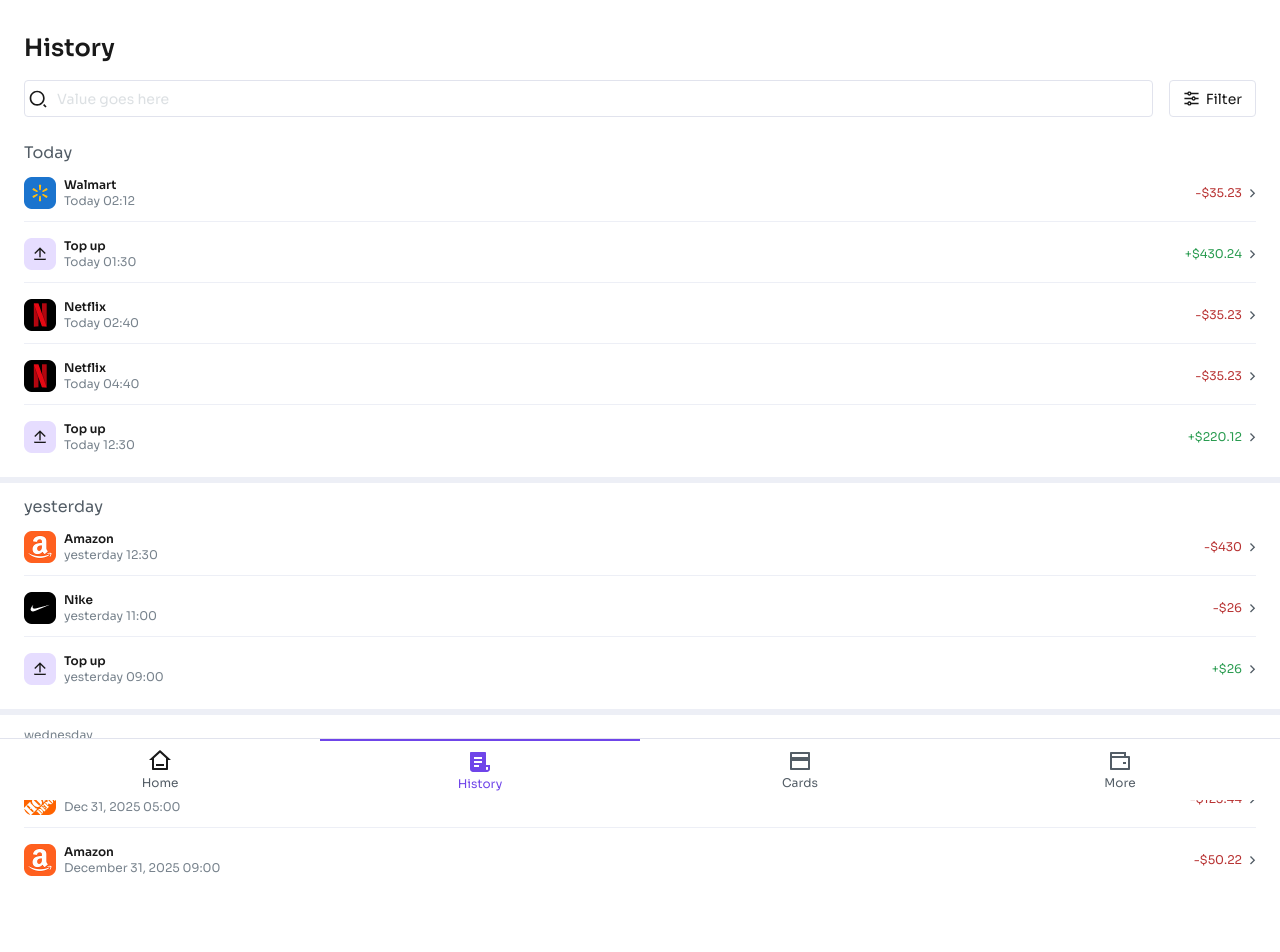
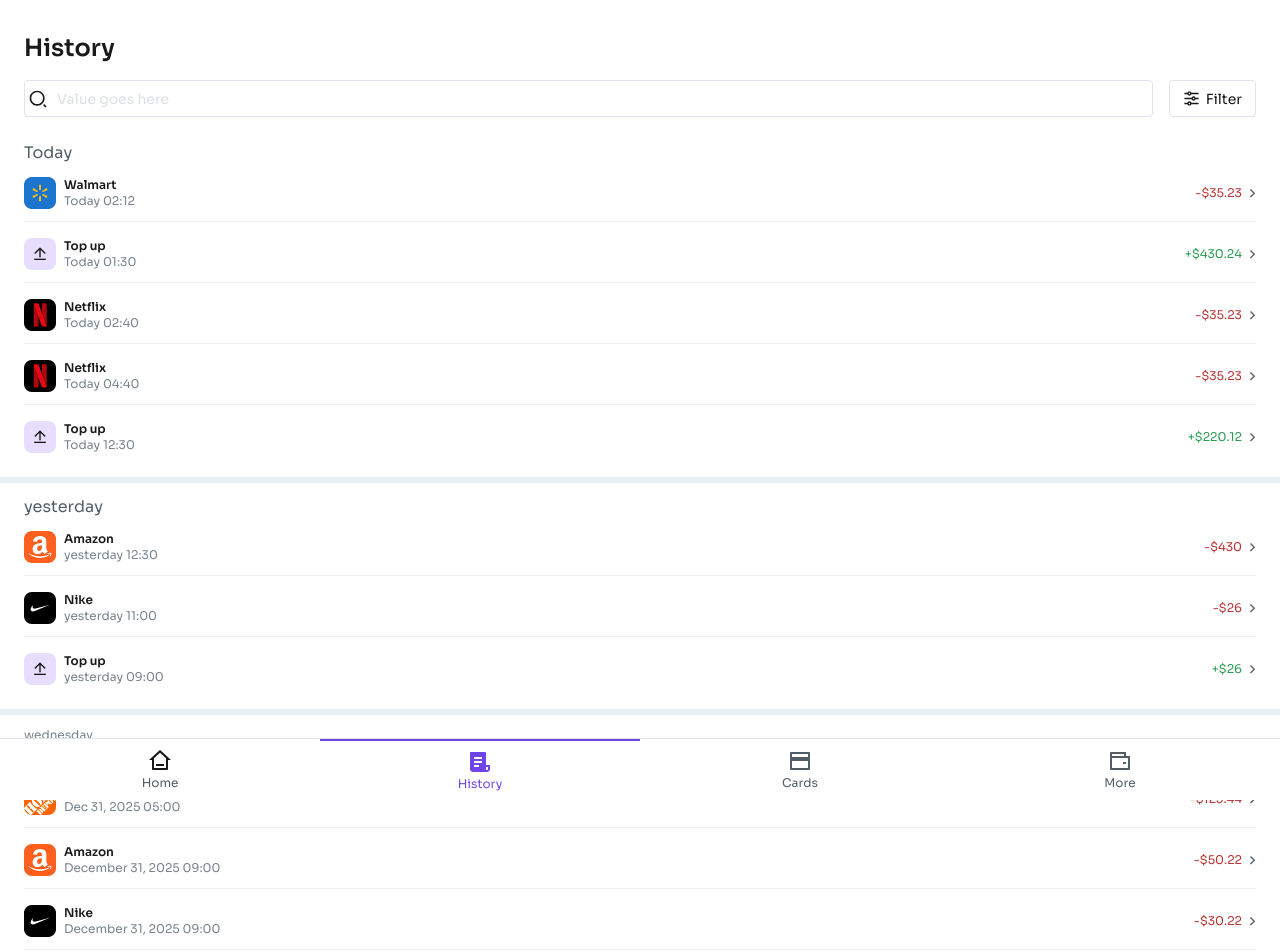
Before and after one commit to adetomiwa-esq/akinola-kehinde-tap-n-pay, a React (Vite) app: page /history in a window 1280 px wide. Shown: the top 952 px of the page. Built offline with nearby package versions, Linux system fonts and the light colour scheme; sample sign-in values are in the browser's storage.

Commit message:
feat: add feature to control mapping and filtering of transactions to remove the border bottom of the last item when searching or filtering

```diff
--- a/src/components/MockData.ts
+++ b/src/components/MockData.ts
@@ -173,7 +173,7 @@
       time: "05:00"
     },
     {
-      id: "tx_104",
+      id: "tx_110",
       amount: 50.22,
       currency: "$",
       type: "transfer",
@@ -186,5 +186,35 @@
       date: "December 31, 2025",
       time: "09:00"
     },
+
+    {
+      id: "tx_111",
+      amount: 30.22,
+      currency: "$",
+      type: "transfer",
+      status: "success",
+      receiver: {
+        name: "Nike",
+        img: "./accountsIcon/Nike.png",
+      },
+      createdAt: "2025-01-03T09:15:00.000Z",
+      date: "December 31, 2025",
+      time: "09:00"
+    },
+
+    {
+      id: "tx_112",
+      amount: 30.22,
+      currency: "$",
+      type: "transfer",
+      status: "success",
+      receiver: {
+        name: "Walmart",
+        img: "./accountsIcon/Wallmart.png",
+      },
+      createdAt: "2025-01-03T09:15:00.000Z",
+      date: "December 31, 2025",
+      time: "09:00"
+    },
   ],
 }
--- a/src/pages/History/History.tsx
+++ b/src/pages/History/History.tsx
@@ -1,9 +1,11 @@
-import { useState } from 'react'
+import { useEffect, useState } from 'react'
 import { transactionHistory } from '../../components/MockData'
 import right from "../../assets/images/right.svg"
 import Modal from './Modal'
 import filter from "../../assets/images/filter.svg"
 import search from "../../assets/images/search-icon.svg"
+
+
 
 function History() {
 
@@ -28,6 +30,20 @@
     }
 
     const [displayFilterOptions, setDisplayFilterOptions] = useState(false)
+
+
+
+
+  useEffect(() => {
+     const body = document.querySelector("body")
+    body?.addEventListener("click", () => {
+        setDisplayFilterOptions(false)
+    })
+  }, [])
+
+  const isSearching = Boolean(searchInput || transactionType != "all")
+
+
   return (
     <div className='text-[#191919] trackin-[0%] leading-[150%] pt-8'>
         <h1 className="text-2xl font-semibold px-6 mb-4">History</h1>
@@ -39,7 +55,8 @@
                 <img src={search} alt="icon" className="absolute left-1 top-1/2 -translate-y-1/2 w-5 h-5" />
             </div>
 
-            <div className="relative min-w-21.75 w-21.75 h-9.25 flex gap-1.5 border border-[#E1E3ED] items-center justify-center rounded-sm text-sm cursor-pointer" onClick={() => {
+            <div className="relative min-w-21.75 w-21.75 h-9.25 flex gap-1.5 border border-[#E1E3ED] items-center justify-center rounded-sm text-sm cursor-pointer" onClick={(e) => {
+                e.stopPropagation()
                 setDisplayFilterOptions(prev => !prev)
             }}>
                 <img src={filter} alt="icon" className='w-[16.67px] h-[16.67px]' />
@@ -59,6 +76,50 @@
             </div>
 
         </section>
+        {<section className=''>
+            {isSearching ?
+
+            // display ths part when a user is searching or filtering transactions
+            <div className='px-6 pt-3'>
+                {
+                    Object.values(transactionHistory).flat().filter(y => transactionType === "received" ? y.type === "topup" : transactionType === "sent" ? y.type === "transfer" : y).filter(x => searchInput.length > 0 ? x.receiver.name.toLowerCase().includes(searchInput.toLocaleLowerCase()) : x).map((transaction) => (
+                        <div className='flex mb-3 justify-between border-b border-[#EDEFF6] pb-3 pt-1 last:border-b-0 cursor-pointer' key={transaction.id} id={transaction.id} onClick={() => {
+                                            setDisplayModal(true)
+                                            setSelectedTx({
+                                                    img: transaction.receiver.img,
+                                                    name: transaction.receiver.name,
+                                                    amount: transaction.amount,
+                                                    currency: transaction.currency,
+                                                    date: transaction.date,
+                                                    time: transaction.time,
+                                                    type: transaction.type
+                                                })
+                        }}>
+                            <div className="flex items-center gap-2">
+                                <img src={transaction.receiver.img} alt="" className='w-8 h-8' />
+                                <div className="">
+                                    <h6 className="font-semibold text-xs">{transaction.receiver.name}</h6>
+                                    <p className="text-xs text-[#78838D]">{transaction.date} {transaction.time}</p>
+                                </div>
+                            </div>
+                            <div className="flex items-center gap-2">
+                                <div className={`text-xs ${transaction.type.toLowerCase() === "topup" ? "text-[#289B4F]" : "text-[#B83232]"}`}>
+                                    {transaction.type.toLowerCase() === "topup" ? "+" :"-"}
+                                    {transaction.currency}
+                                    {transaction.amount}
+                                </div>
+
+                                <img src={right} alt="icon" />
+                            </div>
+                        </div>
+                    ))
+                }
+            </div>
+
+
+            :
+
+            // display this part when a user is not filtering through transactions
             <section className=''>
             {
                 Object.entries(transactionHistory).map(([sectionName, transactions], i) => (
@@ -74,8 +135,8 @@
 
 
                         {
-                            transactions.filter(y => transactionType === "received" ? y.type === "topup" : transactionType === "sent" ? y.type === "transfer" : y).filter(x => searchInput.length > 0 ? x.receiver.name.toLowerCase().includes(searchInput.toLocaleLowerCase()) : x).map(transaction => (
-                                <div className='flex mb-3 justify-between border-b border-[#EDEFF6] pb-3 pt-1 last:border-b-0' key={transaction.id} id={transaction.id} onClick={() => {
+                            transactions.map(transaction => (
+                                <div className='flex mb-3 justify-between border-b border-[#EDEFF6] cursor-pointer pb-3 pt-1 last:border-b-0' key={transaction.id} id={transaction.id} onClick={() => {
                                     setDisplayModal(true)
                                     setSelectedTx({
                                             img: transaction.receiver.img,
@@ -109,7 +170,9 @@
                     </div>
                 ))
             }
-        </section>
+        </section>}
+
+        </section>}
 
         <Modal displayModal={displayModal} setDisplayModal={setDisplayModal} selectedTx={selectedtx} />
     </div>
--- a/src/pages/Home/MainBalance.tsx
+++ b/src/pages/Home/MainBalance.tsx
@@ -32,7 +32,6 @@
     requestAnimationFrame(animate)
   }, [])
 
-  console.log(amount.toString().split(".")[1]);
 
   return (
     <section className="bg-[#270685] text-[#FFFFFF] px-4 pt-8 pb-6 leading-[150%] tracking-[0%] ">
```
Lines whose indentation alone changed are shown as unchanged.
